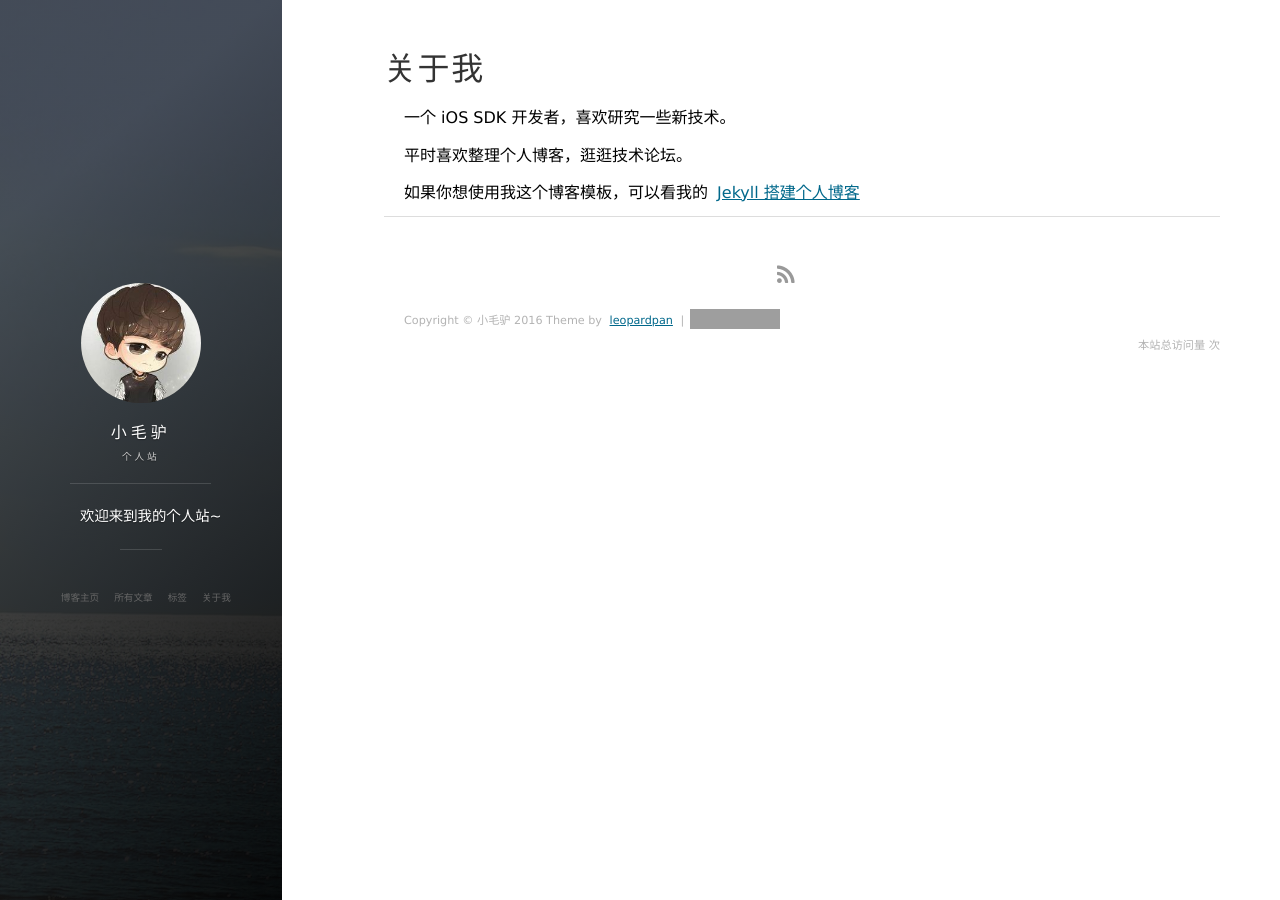
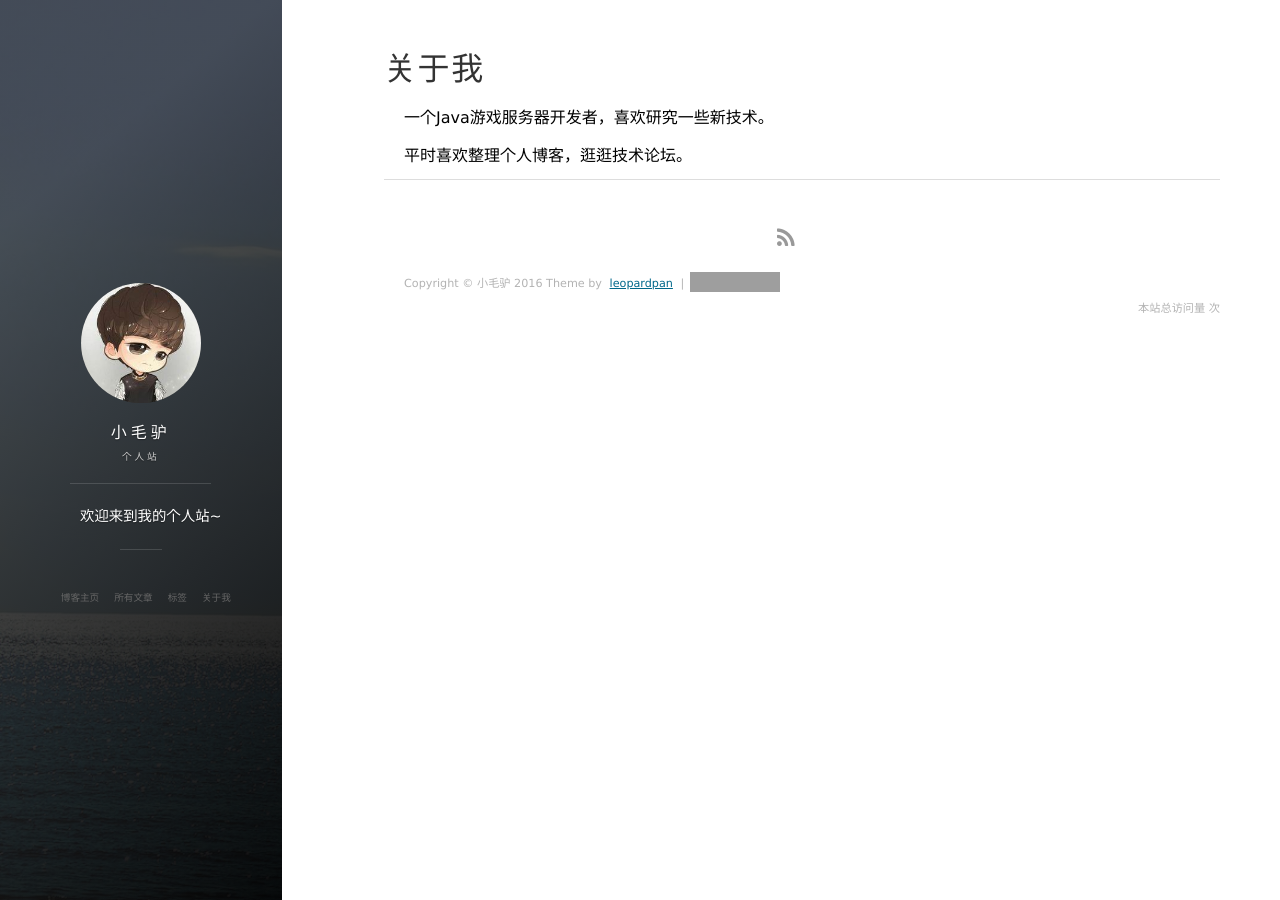
Before and after one commit to liulongling/liulongling.github.io, a Jekyll site: the page built from about.md, in a window 1280 px wide. Built offline with Jekyll 4.4.1, drawn with Linux system fonts in a browser that asks for light colours; nearby versions of some CDN libraries; comment, search, counter and statistics services are not loaded; grey boxes are pictures that could not be loaded.

Commit message:
Add files via upload

```diff
--- a/about.md
+++ b/about.md
@@ -3,12 +3,7 @@ layout: page
 title: 关于我
 ---
 
-一个 iOS SDK 开发者，喜欢研究一些新技术。
+一个Java游戏服务器开发者，喜欢研究一些新技术。
 <p>
-平时喜欢整理个人博客，逛逛技术论坛。
+  平时喜欢整理个人博客，逛逛技术论坛。
 <p>
-
-如果你想使用我这个博客模板，可以看我的
-<a href="/2016/10/jekyll_tutorials1/"> Jekyll 搭建个人博客 </a>
-
-<p>
```
